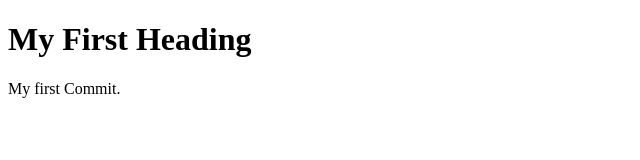
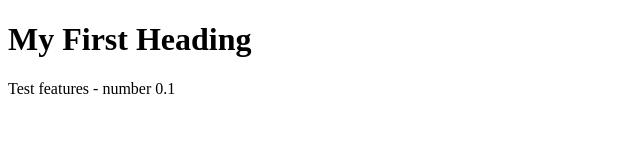
Before and after one commit to venturamatthieu/git-project-starter, a plain HTML site: page index.html in a window 1280 px wide. Shown: the full height of the page, 0-640 px from the left. Drawn offline with Linux system fonts and the light colour scheme.

Commit message:
Modif de la balise p

```diff
--- a/index.html
+++ b/index.html
@@ -4,7 +4,7 @@
 
 <h1>My First Heading</h1>
 
-<p>My first Commit.</p>
+<p>Test features - number 0.1</p>
 
 </body>
 </html>
```
